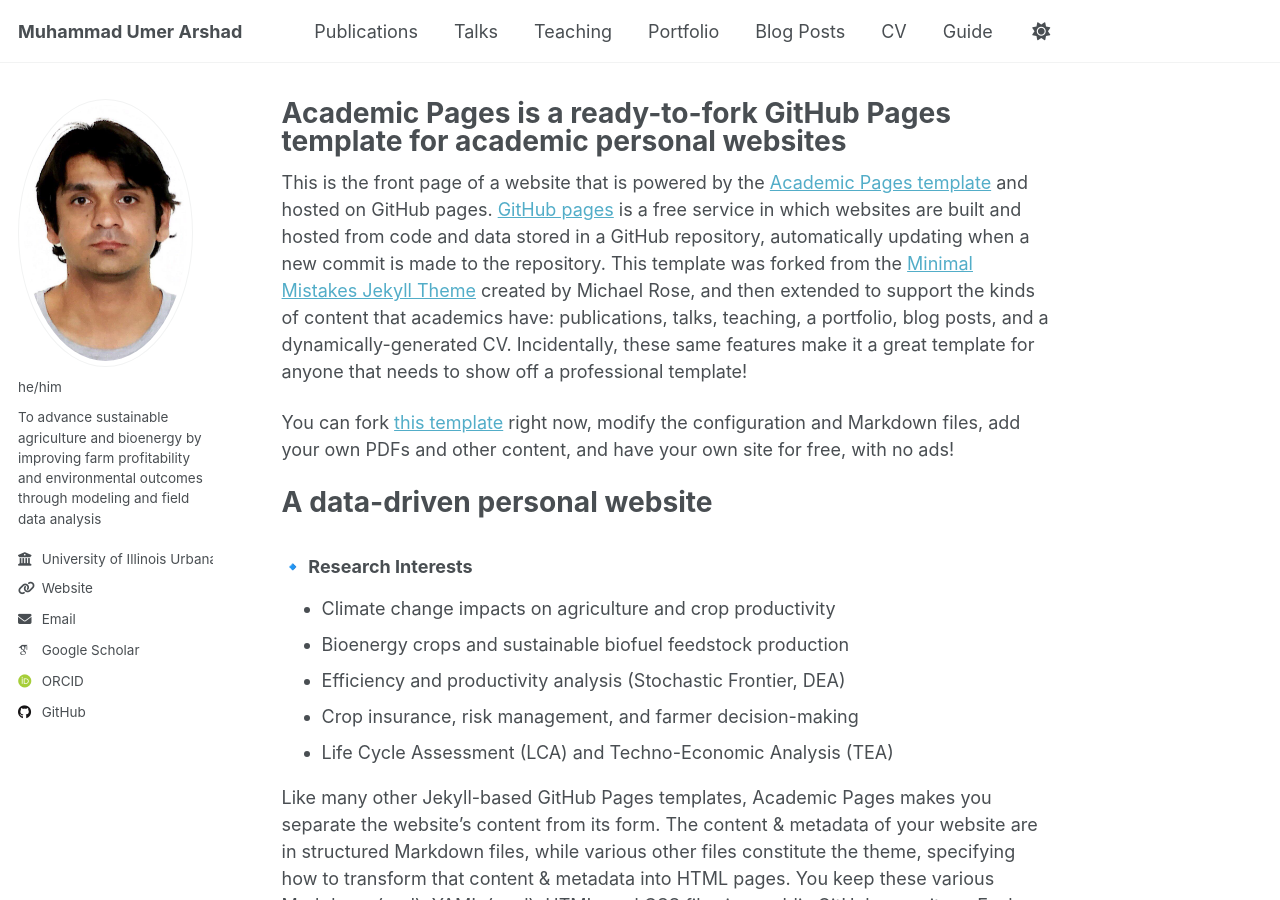
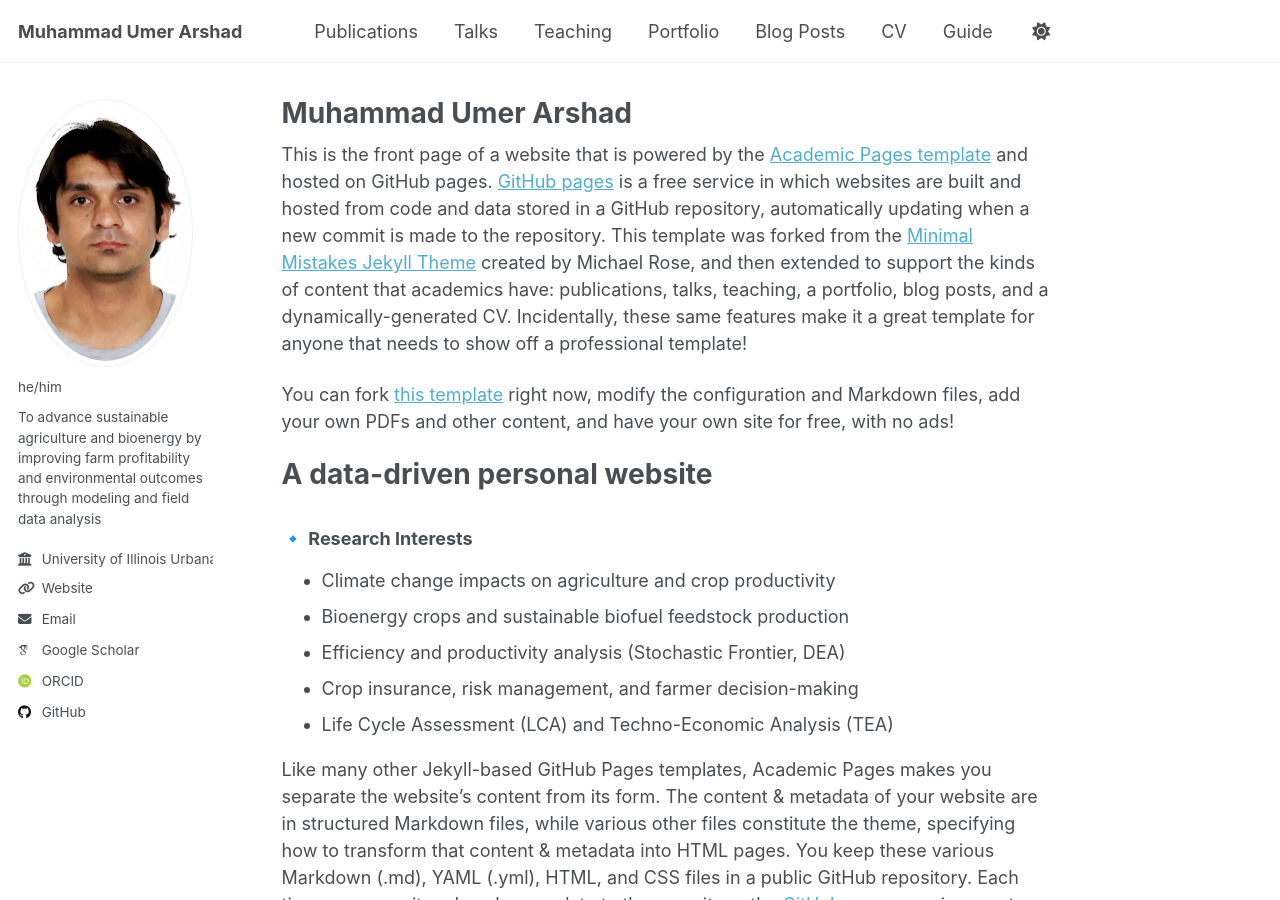
Before and after one commit to marshadu/marshadu.github.io, a Jekyll site: the page built from _pages/about.md, in a window 1280 px wide and 900 px high. Built offline with Jekyll 4.4.1, drawn with Linux system fonts in a browser that asks for light colours; some web fonts are replaced.

Commit message:
Update about.md

```diff
--- a/_pages/about.md
+++ b/_pages/about.md
@@ -1,6 +1,6 @@
 ---
 permalink: /
-title: "Academic Pages is a ready-to-fork GitHub Pages template for academic personal websites"
+title: "Muhammad Umer Arshad"
 author_profile: true
 redirect_from:
   - /about/
```
